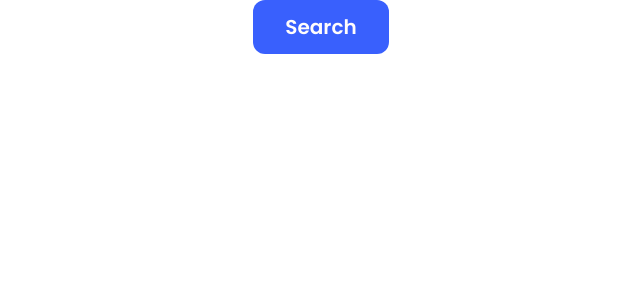
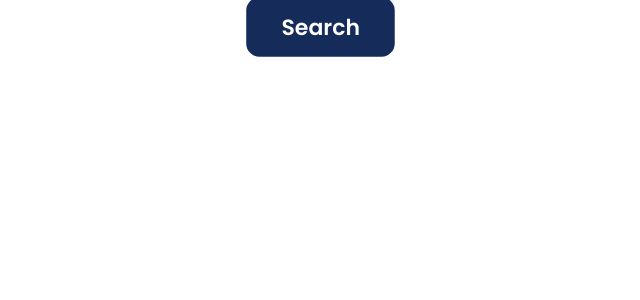
Before and after one commit to nursahtuncel/Lankastay, a React (Vite) app: page / in a window 1280 px wide. In both pictures the pointer is over the button "Search". Shown: the top 300 px of the page, without its empty margins (319-959 px from the left). Built offline with nearby package versions, Linux system fonts and the light colour scheme.

Commit message:
[JA-39] - transtion eklendi

```diff
--- a/src/components/Button/style.scss
+++ b/src/components/Button/style.scss
@@ -1,6 +1,7 @@
 @use "../../styles/index.scss" as *;
 button {
   display: flex;
+
   align-items: center;
   justify-content: center;
   padding: 15px 32px;
@@ -13,8 +14,10 @@ button {
   border: none;
   border-radius: 12px;
   box-shadow: #00000040;
+  transition: all 0.3s ease;
   cursor: pointer;
   &:hover {
-    background-color: $btn-primary-hover;
+    background-color: $text-color;
+    transform: scale(1.1);
   }
 }
```
